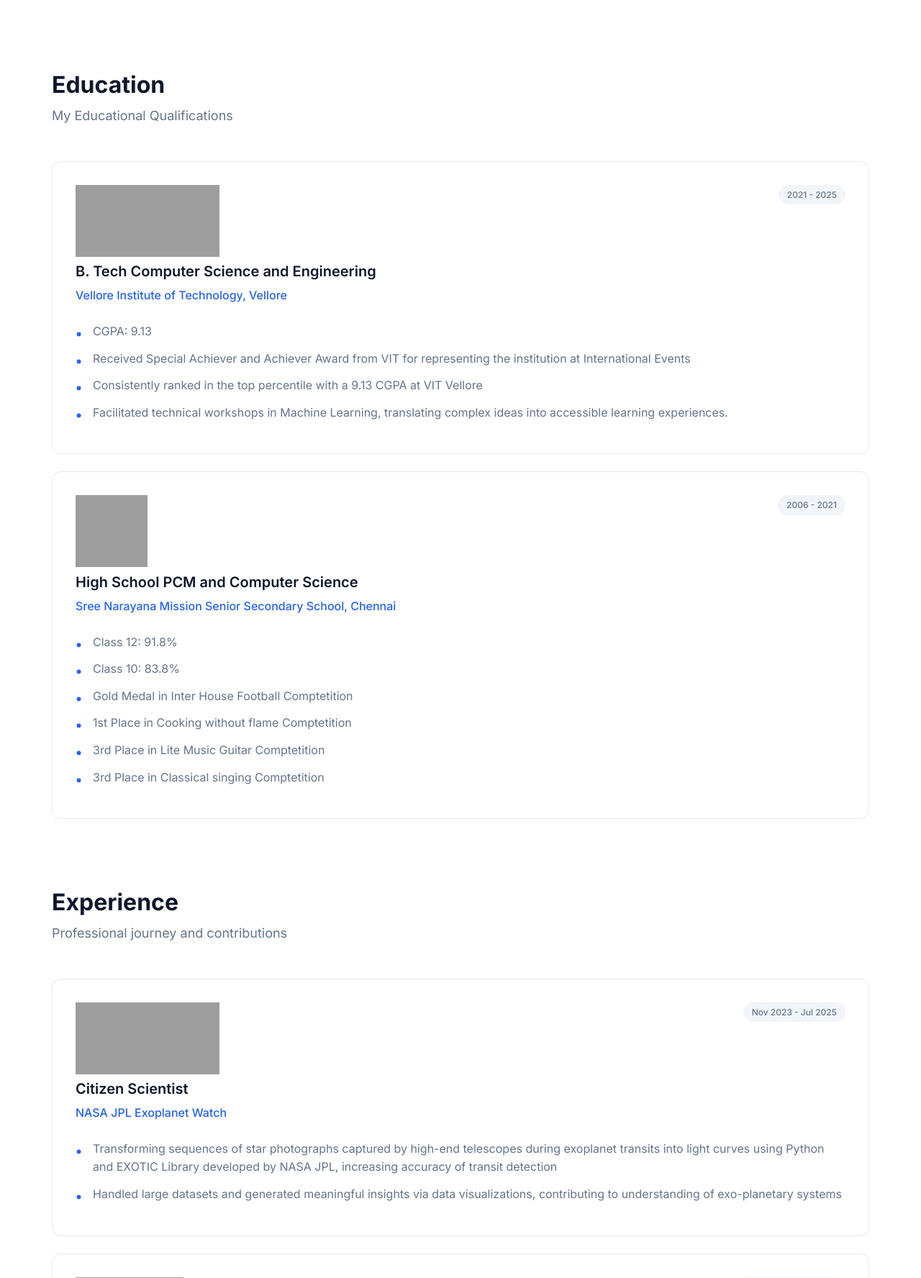
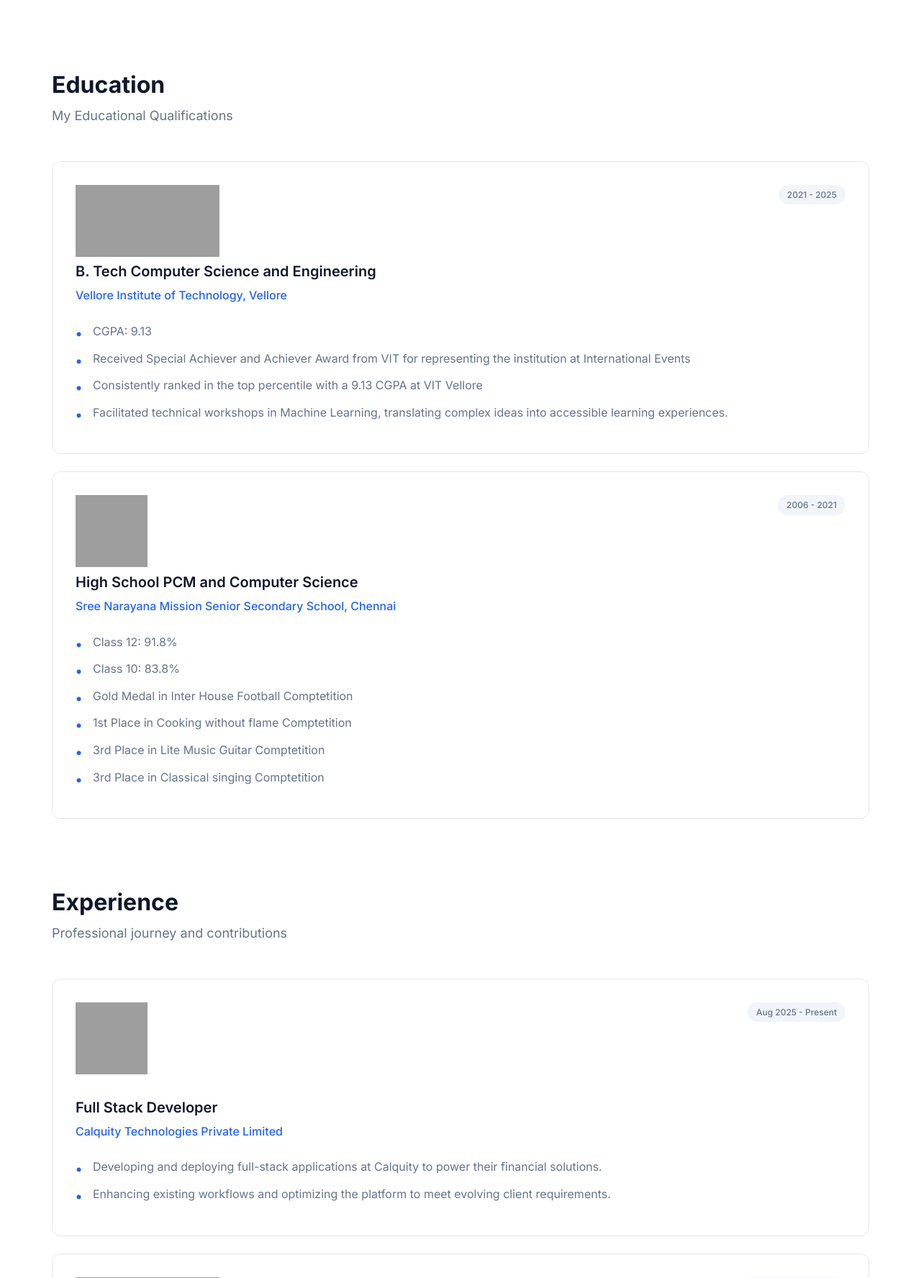
Before and after one commit to ravin-d-27/Portfolio, a Django app: page / in a window 1280 px wide. Shown: the part 1289-3065 px from the top of the page at 72% size. Run offline with Django 3.2, Linux system fonts and the light colour scheme; parts of the project's set-up code (start-up, migrations or seed data) failed here and were passed over; grey boxes are pictures that could not be loaded.

Commit message:
Update home.html
Updating my portfolio

```diff
--- a/portfolio-project/skills/templates/skills/home.html
+++ b/portfolio-project/skills/templates/skills/home.html
@@ -5,7 +5,7 @@
 <head>
     <meta charset="UTF-8">
     <meta name="viewport" content="width=device-width, initial-scale=1.0">
-    <title>Ravin - Back-End Developer & Data Engineer</title>
+    <title>Ravin D - Full Stack Dev</title>
     <link href="https://fonts.googleapis.com/css2?family=Inter:wght@300;400;500;600;700&display=swap" rel="stylesheet">
     <style>
         * {
@@ -726,9 +726,9 @@
             <div class="hero-content">
 
                 <h1 class="hero-title">Ravin D</h1>
-                <h2 class="hero-subtitle">ML Engineer • Full Stack Developer • Researcher • Author</h2>
+                <h2 class="hero-subtitle">Full Stack Developer • ML Engineer • Author • Researcher</h2>
                 <p class="hero-description">
-                    Final-year Computer Science student at VIT Vellore, specializing in building scalable solutions with Python, Java, and C#. Passionate about clean code, system optimization, and mission-critical applications.
+                    Computer Science Graduate at VIT Vellore, specializing in building scalable solutions with Python, Java, and C#. Passionate about clean code, system optimization, and mission-critical applications.
                 </p>
                 <div class="hero-buttons">
                     <a href="#projects" class="btn btn-primary">
@@ -840,6 +840,24 @@
                 <p class="section-description">Professional journey and contributions</p>
             </div>
             <div class="card-grid">
+
+                <div class="card experience-card">
+                    <div class="card-header">
+                        <div>
+                             <img src="https://media.licdn.com/dms/image/v2/D560BAQGRX7niNENJOg/company-logo_200_200/company-logo_200_200/0/1737109991507/calquity_logo?e=1758758400&v=beta&t=BXI0-3RYD4GczFKHUJw5CToezFJ-tK220uv-1lRrjjY" height=100 width=100>
+                             <br><br>
+                            <h3 class="experience-title">Full Stack Developer</h3>
+                            <p class="experience-company">Calquity Technologies Private Limited</p>
+                        </div>
+                        <span class="experience-date">Aug 2025 - Present</span>
+                    </div>
+                    <ul class="experience-achievements">
+                        <li>Developing and deploying full-stack applications at Calquity to power their financial solutions.</li>
+                        <li>Enhancing existing workflows and optimizing the platform to meet evolving client requirements.</li>
+                    </ul>
+                </div>
+
+
                 <div class="card experience-card">
                     <div class="card-header">
                         <div>
@@ -1034,6 +1052,14 @@
             <div class="card-grid">
                 <div class="card publication-card">
 
+                    <h3 class="publication-title">Entropy to Elegance: The Systematic Approach to Crushing Distractions and Achieving Goals</h3>
+                    <p class="publication-description">
+                        Entropy to Elegance is a clear and actionable book for anyone who’s tired of starting over, battling distractions, or falling short of their potential. Backed by two years of deep research, experimentation, and real-life application, this book offers a practical framework to develop genuine, lasting discipline. Whether you're a student, entrepreneur, creative, or simply someone who wants to follow through on your goals, this is your blueprint.
+                    </p>
+                    <a href="https://www.amazon.in/dp/B0FL16QC5N" class="publication-link">Read Book →</a>
+                </div>
+                <div class="card publication-card">
+
                     <h3 class="publication-title">Malware Classification Using Machine Learning and Deep Learning: A Comprehensive Approach</h3>
                     <p class="publication-description">
                         This research work investigates comprehensive machine learning and deep learning techniques for malware classification, addressing the limitations of traditional signature-based detection methods.
@@ -1105,6 +1131,7 @@
                     <div class="card-header">
                         <div>
                              <img src="https://miro.medium.com/v2/resize:fit:2400/2*zUr797-ZzVz4Xj_F6GUnZQ.png" height=100 width=100>
+                             <br><br>
                             <h3 class="experience-title">Senior Core Committee Member</h3>
                             <p class="experience-company">IEEE VIT Student Chapter</p>
                         </div>
@@ -1116,7 +1143,7 @@
                     <div class="card-header">
                         <div>
                             <img src="https://sedsvit.in/img/vtNebula_black.png" height=100 width=100>
-                            <br>
+                            <br><br>
                             <h3 class="experience-title">Core Committee Member</h3>
                             <p class="experience-company">SEDS VIT Student Chapter</p>
                         </div>
@@ -1153,6 +1180,9 @@
                         <span class="skill-tag">Flask</span>
                         <span class="skill-tag">FastAPI</span>
                         <span class="skill-tag">ASP.NET Core</span>
+                        <span class="skill-tag">Node.js</span>
+                        <span class="skill-tag">React.js</span>
+                        <span class="skill-tag">Next.js</span>
                         <span class="skill-tag">TensorFlow</span>
                         <span class="skill-tag">PyTorch</span>
                     </div>
```
